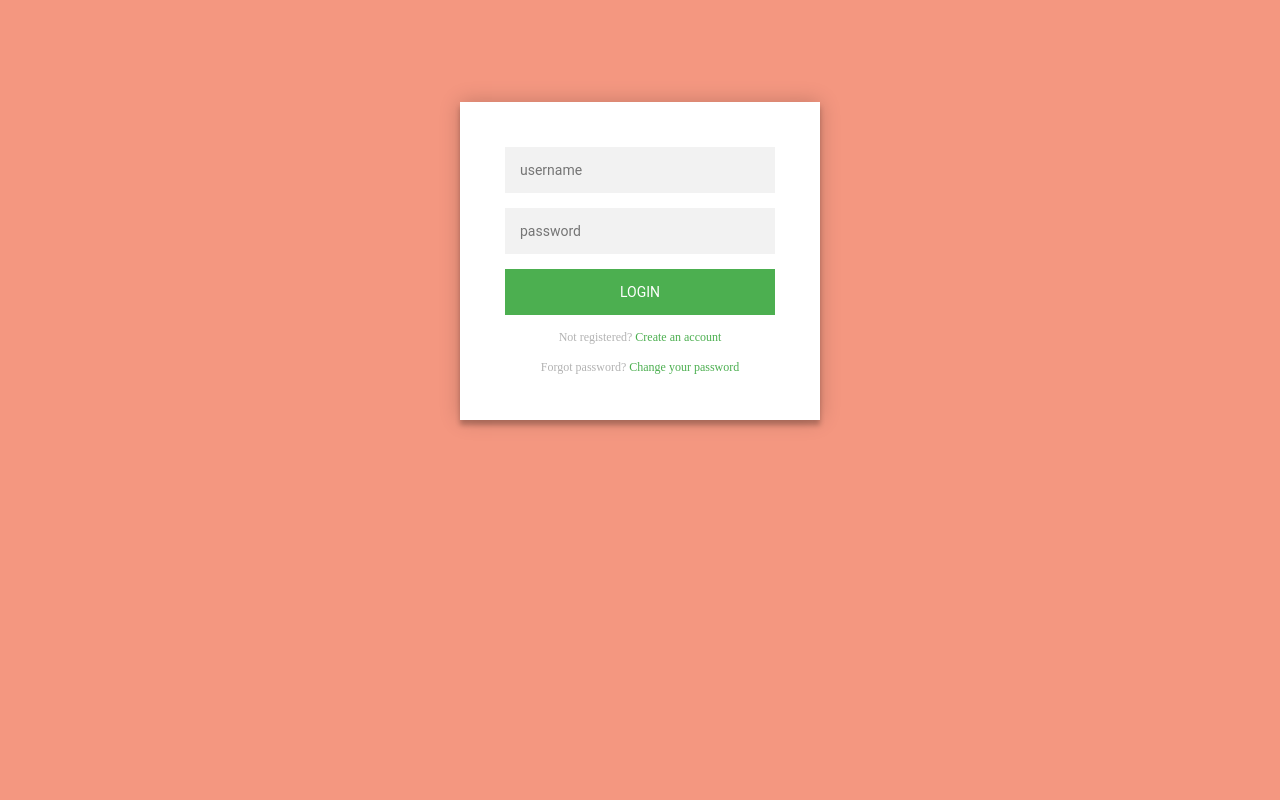
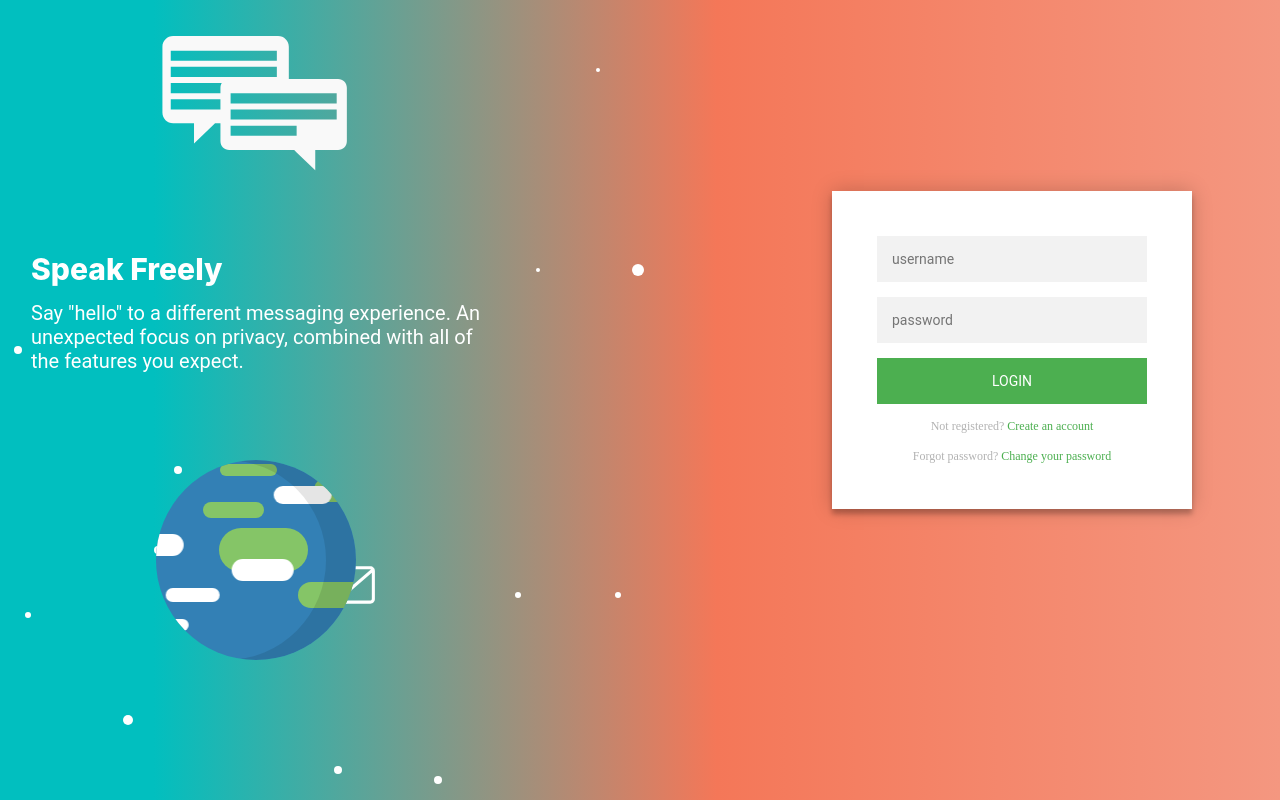
Before and after one commit to paultaran00/Real-Time-Chat, a website: page public/html/login.html in a window 1280 px wide. Drawn offline with nearby package versions, Linux system fonts and the light colour scheme.

Commit message:
Authentication 0.2
Front-end 90%

```diff
--- a/public/css/login.css
+++ b/public/css/login.css
@@ -6,17 +6,26 @@
 html,body{
     height:100%;
     width: 100%;
-    background-color: #f49780ff;
+    background: rgb(1,191,191);
+    background: linear-gradient(90deg, rgba(1,191,191,1) 12%, rgba(244,119,88,1) 56%, rgba(244,151,128,1) 100%);
 }
 
 @import url(https://fonts.googleapis.com/css?family=Roboto:300);
 
 .login-page {
+  position: absolute;
   width: 360px;
-  padding: 8% 0 0;
-  margin: auto;
+  /* padding: 9% 0 0; */
+  /* margin: auto; */
+
+  top: 50%;
+  transform: translateY(-50%);
+
+  left: 65%;
+
 }
 .form {
+  display: 'block';
   position: relative;
   z-index: 1;
   background: #FFFFFF;
@@ -38,6 +47,7 @@ html,body{
   font-size: 14px;
 }
 
+
 .form select{
   opacity: 70%;
   font-family: "Roboto", sans-serif;
@@ -51,21 +61,24 @@ html,body{
   font-size: 14px;
 }
 
-.form button {
+
+
+form input[type="submit"] {
   font-family: "Roboto", sans-serif;
   text-transform: uppercase;
+	display: block;
   outline: 0;
-  background: #4CAF50;
-  width: 100%;
   border: 0;
-  padding: 15px;
-  color: #FFFFFF;
-  font-size: 14px;
-  -webkit-transition: all 0.3 ease;
+	width: 100%;
+	padding: 15px;
+	background-color: #4CAF50;
+	-webkit-transition: all 0.3 ease;
   transition: all 0.3 ease;
-  cursor: pointer;
+	color: #FFFFFF;
+	font-size: 14px;
+	cursor: pointer;
 }
-.form button:hover,.form button:active,.form button:focus {
+.form input[type="submit"]:hover,.form input[type="submit"]:active,.form input[type="submit"]:focus {
   background: #43A047;
 }
 
@@ -90,3 +103,42 @@ html,body{
 .form .changepass-form {
   display: none;
 }
+
+
+.presentation{
+  width: 450px;
+  position: absolute;
+  top: 23%;
+  left: 20%;
+  transform: translate(-50%, -50%);
+}
+
+.logo{
+  position: relative;
+  width:200px;
+  height: auto;
+  left: 50%;
+  transform: translateX(-50%)
+}
+
+.presentation p{
+  font-family: "Roboto", sans-serif;
+
+  outline: 0;
+  border: 0;
+	width: 100%;
+  font-size: 20px;
+	-webkit-transition: all 0.3 ease;
+  transition: all 0.3 ease;
+	color: #FFFFFF;
+}
+
+.speakfreely{
+  position: relative;
+  font-size: 30px;
+  font-weight: 800;
+  line-height: 64px;
+  font-family: "Inter", sans-serif;
+  margin-top: -10%;
+  color: white;
+}
--- /dev/null
+++ b/public/css/login_anim.css
@@ -0,0 +1,166 @@
+.earth {
+    height: 200px;
+    width: 200px;
+    border-radius: 50%;
+    background-color: #3380b5;
+    position: absolute;
+    top: 70%;
+    left: 20%;
+    transform: translate(-50%, -50%);
+    overflow: hidden;
+    z-index: 2;
+}
+
+/* Land */
+.earth:before {
+    content: "";
+    position: absolute;
+    background: #85c567;
+    height: 30px;
+    width: 75px;
+    left: 0;
+    top: 50px;
+    display: block;
+    border-radius: 40px;
+    animation: rotateElement linear 25s infinite;
+    box-shadow: 0px 75px 0 -5px #85c567, 5px 35px 0 -3px #85c567, 35px 125px 0 -9px #85c567, 120px -15px 0 -7px #85c567, 135px -55px 0 -9px #85c567, 150px 25px 0 7px #85c567, 220px 70px 0 -2px #85c567, 235px -35px 0 -3px #85c567, 280px 85px 0 3px #85c567, 320px 30px 0 1px #85c567, 400px 0 0 0 #85c567, 400px 75px 0 -5px #85c567, 405px 35px 0 -3px #85c567, 435px 125px 0 -9px #85c567, 520px -15px 0 -7px #85c567, 535px -55px 0 -9px #85c567, 550px 25px 0 7px #85c567, 620px 70px 0 -2px #85c567, 635px -35px 0 -3px #85c567, 680px 85px 0 3px #85c567, 720px 30px 0 1px #85c567;
+}
+
+/* Clouds */
+.earth:after {
+    content: "";
+    position: absolute;
+    background: white;
+    height: 20px;
+    width: 60px;
+    left: 0px;
+    top: 50px;
+    display: block;
+    border-radius: 40px;
+    animation: rotateElement linear 15s infinite;
+    box-shadow: 10px 50px 0 3px white,
+        50px -15px 0 2px white,
+        70px 70px 0 -1px white,
+        100px 25px 0 1px white,
+        110px 105px 0 -4px white,
+        140px 75px 0 -3px white,
+        250px -25px 0 -1px white,
+        210px 50px 0 1px white,
+        340px 130px 0 1px white,
+        400px 0px 0 0 white,
+        410px 50px 0 3px white,
+        500px 25px 0 1px white,
+        450px -15px 0 2px white,
+        470px 70px 0 -1px white,
+        540px 75px 0 -3px white,
+        510px 105px 0 -4px white,
+        650px -25px 0 -1px white,
+        610px 50px 0 1px white,
+        740px 130px 0 1px white;
+}
+
+.earthshadow {
+    height: 100%;
+    width: 100%;
+    border-radius: 50%;
+    position: absolute;
+    background-color: transparent;
+    z-index: 4;
+    box-shadow: inset -30px 0 rgba(0, 0, 0, 0.1);
+}
+
+.chaticon {
+    height: 50px;
+    width: 50px;
+    position: absolute;
+    top: 70%;
+    left: 20%;
+    overflow: auto;
+    z-index: 10;
+    animation: chatOrbit ease-in-out 15s infinite;
+}
+
+
+.stars {
+    height: 10px;
+    width: 10px;
+    border-radius: 50%;
+    position: absolute;
+    background-color: white;
+    position: absolute;
+    top: 90%;
+    left: 10%;
+    transform: translate(-50%, -50%);
+    overflow: auto;
+    z-index: 1;
+    box-shadow: 510px -450px 0 1px white,
+        490px -125px 0 -2px white,
+        150px -150px 0 -1px white,
+        130px 270px 0 -1px white,
+        480px 475px 0 -3px white,
+        -610px 605px 0 -4px white,
+        570px 750px 0 -3px white,
+        -550px 425px 0 1px white,
+        -100px -105px 0 -2px white,
+        310px 60px 0 -1px white,
+        -340px 175px 0 -3px white,
+        -610px 1205px 0 -4px white,
+        500px 450px 0 -3px white,
+        -500px 125px 0 1px white,
+        -150px -615px 0 -2px white,
+        -110px -370px 0 -1px white,
+        -440px -175px 0 -3px white,
+        -610px -205px 0 -4px white,
+        410px -450px 0 -3px white,
+        390px -125px 0 -2px white,
+        50px -250px 0 -1px white,
+        30px -170px 0 -1px white,
+        380px 375px 0 -5px white,
+        -710px 705px 0 -6px white,
+        470px -650px 0 -3px white,
+        -450px 425px 0 1px white,
+        550px -205px 0 -5px white,
+        210px 50px 0 -1px white,
+        -240px 275px 0 -5px white,
+        -510px 120px 0 -4px white,
+        600px 550px 0 -3px white,
+        -400px 225px 0 1px white,
+        -250px -515px 0 -2px white,
+        -310px -170px 0 -4px white,
+        -340px -275px 0 -4px white,
+        -510px -305px 0 -5px white;
+}
+
+
+@keyframes rotateElement {
+    0% {
+        transform: translate(0, 0);
+    }
+
+    100% {
+        transform: translate(-400px, 0);
+    }
+}
+
+@keyframes chatOrbit {
+    0% {
+        transform: translate(-200px, 0);
+        z-index: 0;
+    }
+
+    20% {
+        z-index: 0;
+    }
+
+    80% {
+        z-index: 10;
+    }
+
+    50% {
+        transform: translate(150px, 0);
+    }
+
+    100% {
+        transform: translate(-200px, 0);
+    }
+}
--- a/public/html/login.html
+++ b/public/html/login.html
@@ -6,6 +6,7 @@
   <meta name="viewport" content="width=device-width,initial-scale=1">
   <meta charset="ISO-8859-1">
   <link rel="stylesheet" href="/css/login.css">
+  <link rel="stylesheet" href="/css/login_anim.css">
 
 </head>
 
@@ -13,10 +14,10 @@
   <div class="login-page">
     <div class="form">
       <form class="register-form">
-        <input type="text" placeholder="username" />
-        <input type="password" placeholder="password" />
+        <input type="text" placeholder="username" required/>
+        <input type="password" placeholder="password" required/>
 
-        <select>
+        <select required>
           <option value="" disabled selected>select your question</option>
           <option value="q1">What is the name of your first pet?</option>
           <option value="q2">What was your childhood nickname?</option>
@@ -25,14 +26,14 @@
           <option value="q5">What time of the day were you born?</option>
         </select>
 
-        <input type="text" placeholder="answer" />
-        <button>create</button>
-        <p class="message">Already registered? <a class="login" href="#login">Sign In</a></p>
+        <input type="text" placeholder="answer" required/>
+        <input type="submit" class="createbut" onclick="checkReg()" value="create" />
+        <p class="message">Already registered? <a class="login" href="#">Sign In</a></p>
       </form>
 
       <form class="changepass-form">
-        <input type="text" placeholder="username" />
-        <select>
+        <input type="text" placeholder="username" required/>
+        <select required>
           <option value="" disabled selected>select your question</option>
           <option value="q1">What is the name of your first pet?</option>
           <option value="q2">What was your childhood nickname?</option>
@@ -40,21 +41,35 @@
           <option value="q4">In what city did your parents meet?</option>
           <option value="q5">What time of the day were you born?</option>
         </select>
-        <input type="text" placeholder="answer" />
-        <input type="text" placeholder="new password" />
-        <button>change password</button>
-        <p class="message">Have you remember? <a class="clogin" href="#login">Sign In</a></p>
+        <input type="text" placeholder="answer" required/>
+        <input type="text" placeholder="new password" required/>
+        <input type="submit" class="changepassbut" onclick="checkChpas()" value="change password" />
+        <p class="message">Have you remember? <a class="clogin" href="#">Sign In</a></p>
       </form>
 
       <form class="login-form">
-        <input type="text" placeholder="username" />
-        <input type="password" placeholder="password" />
-        <button>login</button>
-        <p class="message">Not registered? <a class="create" href="#register">Create an account</a></p>
-        <p class="message">Forgot password? <a class="change" href="#changepassword">Change your password</a></p>
+        <input type="text" placeholder="username" required/>
+        <input type="password" placeholder="password" required/>
+        <input type="submit" class="loginbut" value="login" />
+        <p class="message">Not registered? <a class="create" href="#">Create an account</a></p>
+        <p class="message">Forgot password? <a class="change" href="#">Change your password</a></p>
       </form>
     </div>
   </div>
+
+  <div class="presentation">
+    <img class="logo" src="/imgs/whitelogo.svg">
+    <h1 class="speakfreely">Speak Freely</h1>
+    <p>Say "hello" to a different messaging experience. An unexpected focus on privacy, combined with all of the features you expect.</p>
+  </div>
+
+  <div class="earth">
+    <div class="earthshadow"></div>
+  </div>
+  <img class="chaticon" src="/imgs/chatmsg.svg">
+
+  <div class="stars"></div>
+
 
 
 
--- a/public/js/login.js
+++ b/public/js/login.js
@@ -1,3 +1,6 @@
+//animations
+
+$(document).ready(function() {
     $('.message .create').click(function(){
         $('.register-form').animate({height: "toggle", opacity: "toggle"}, "slow");
         $('.login-form').animate({height: "toggle", opacity: "toggle"}, "slow");
@@ -17,3 +20,39 @@ $('.message .clogin').click(function(){
         $('.login-form').animate({height: "toggle", opacity: "toggle"}, "slow");
         $('.changepass-form').animate({height: "toggle", opacity: "toggle"}, "slow");
     });
+
+});
+
+
+
+//check validation
+function checkReg() {
+    var regform = $('.register-form');
+    console.log(regform[0].checkValidity());
+    if(regform[0].checkValidity()) {
+        $('.createbut').click(function(){
+            $(".register-form").css("display", "none");
+            $(".login-form").css("display", "block");
+        });
+    };
+};
+
+function checkChpas(){
+    var regform2 = $('.changepass-form');
+    console.log(regform2[0].checkValidity());
+    if(regform2[0].checkValidity()) {
+        $('.changepassbut').click(function(){
+            $(".changepass-form").css("display", "none");
+            $(".login-form").css("display", "block");
+        });
+    };
+};
+
+
+
+// var regform3 = $('login-form');
+// if(regform3[0].checkValidity()) {
+//     $('loginbut').click(function(){
+//         window.location='http://www.google.com';
+//     });
+// };
```
Also changed, not shown: index.js (+6 -3 lines), public/imgs/chatmsg.svg (added), public/imgs/whitelogo.svg (added). Lines whose indentation alone changed are shown as unchanged.
